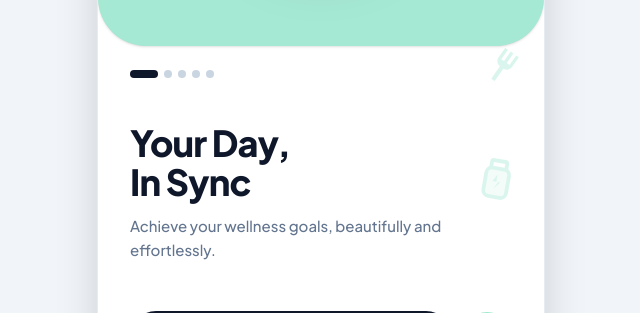
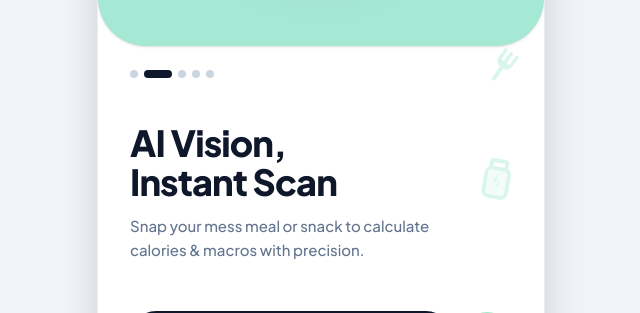
Before and after one commit to Shwetarawat061/nutri-sync-ai, a React (Vite) app: page / in a window 1280 px wide. Shown: the part 379-692 px from the top of the page, without its empty margins (319-959 px from the left). Built offline with nearby package versions, Linux system fonts and the light colour scheme.

Commit message:
feat(auth): add user logout and carousel auto-advance
- Implement `handleLogout` to clear local storage and reset app state.
- Add auto-advancing slide functionality to the `StartingScreen` carousel with hover/touch pause support.
- Remove redundant Firebase dependency from package manifest.

```diff
--- a/client/src/App.tsx
+++ b/client/src/App.tsx
@@ -148,6 +148,16 @@ export default function App() {
       }).catch((e) => console.warn("Failed to reload meals:", e));
     }
     triggerToast("Profile & email updated successfully!", "success");
+  };
+
+  const handleLogout = () => {
+    localStorage.removeItem("user_email");
+    localStorage.removeItem("nutrisync_last_opened_date");
+    setUserProfile(null);
+    setMeals([]);
+    setOnboardingView("welcome");
+    setActiveTab("start");
+    triggerToast("Logged out successfully. Returning to starting page...", "success");
   };
 
   const handleLoadDemo = async () => {
@@ -525,6 +535,7 @@ export default function App() {
               <ProfileSettings
                 userProfile={userProfile}
                 onProfileUpdated={handleProfileUpdated}
+                onLogout={handleLogout}
               />
             </motion.div>
           )}
--- a/client/src/components/welcome/StartingScreen.tsx
+++ b/client/src/components/welcome/StartingScreen.tsx
@@ -1,4 +1,4 @@
-import React, { useState } from "react";
+import React, { useState, useEffect, useRef } from "react";
 import {
   ArrowRight,
   Heart,
@@ -26,6 +26,7 @@ export const StartingScreen: React.FC<StartingScreenProps> = ({
   const [currentSlide, setCurrentSlide] = useState(0);
   const [isFavorited, setIsFavorited] = useState(false);
   const [heartAnim, setHeartAnim] = useState(false);
+  const [isPaused, setIsPaused] = useState(false);
 
   const slides = [
     {
@@ -54,6 +55,15 @@ export const StartingScreen: React.FC<StartingScreenProps> = ({
       tagline: "EVIDENCE-BASED NUTRITION",
     },
   ];
+
+  // Auto-advance carousel slide every 3.5 seconds
+  useEffect(() => {
+    if (isPaused) return;
+    const interval = setInterval(() => {
+      setCurrentSlide((prev) => (prev + 1) % slides.length);
+    }, 3500);
+    return () => clearInterval(interval);
+  }, [isPaused, slides.length]);
 
   const handleHeartClick = () => {
     setIsFavorited((prev) => !prev);
@@ -215,7 +225,13 @@ export const StartingScreen: React.FC<StartingScreenProps> = ({
         </div>
 
         {/* Bottom Section: Pagination, Display Headlines, Subtitle, and Action Buttons */}
-        <div className="relative z-10 px-7 sm:px-8 pt-6 pb-8 flex-1 flex flex-col justify-between">
+        <div
+          className="relative z-10 px-7 sm:px-8 pt-6 pb-8 flex-1 flex flex-col justify-between"
+          onMouseEnter={() => setIsPaused(true)}
+          onMouseLeave={() => setIsPaused(false)}
+          onTouchStart={() => setIsPaused(true)}
+          onTouchEnd={() => setIsPaused(false)}
+        >
           {/* Pagination Indicators (1 Dark Pill + 4 Grey Dots matching image) */}
           <div className="flex items-center gap-1.5 mb-5">
             {slides.map((_, idx) => (
```
Also changed, not shown: 1 other file (tests, documents, lock files or other folders).
